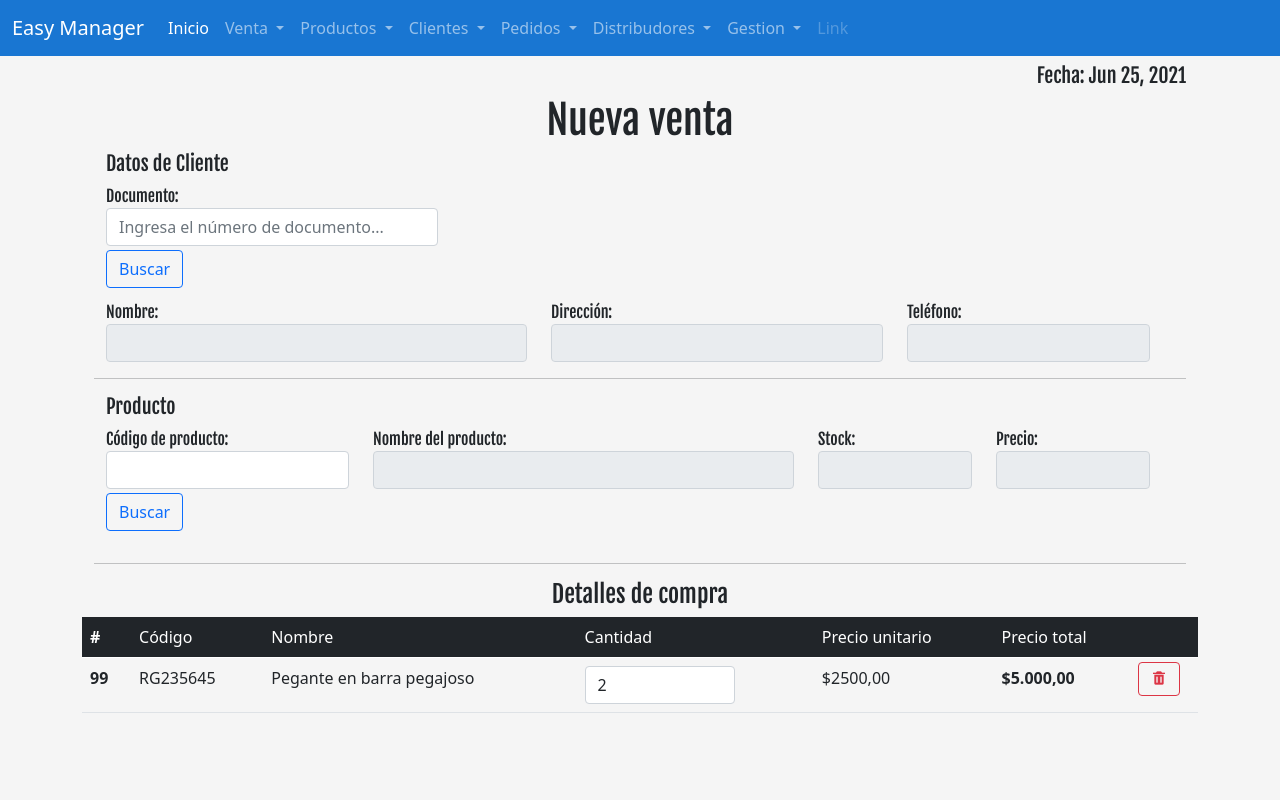
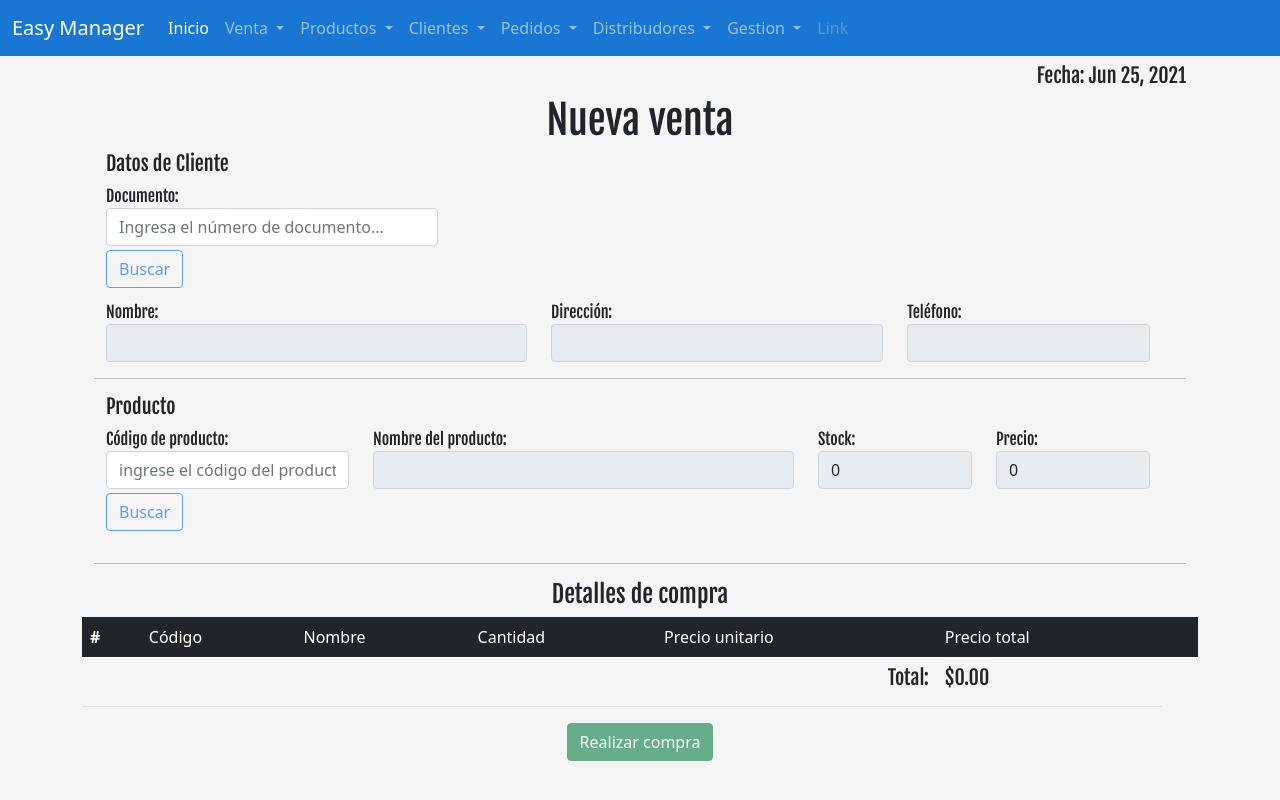
Before and after one commit to elverarroyave/easymanager-front, an Angular app: page /sales/new in a window 1280 px wide. Built offline with nearby package versions, Linux system fonts and the light colour scheme.

Commit message:
Creamos el apartado de nueva venta, con version estable

```diff
--- /dev/null
+++ b/src/app/sales/new-sale/modelSale/ProductInTable.ts
@@ -0,0 +1,21 @@
+export class ProductInTable{
+  code: string;
+  name: string;
+  amount: number;
+  unitPrice: number;
+  totalPrice: number;
+
+  constructor(
+    code: string,
+    name: string,
+    amount: number,
+    unitPrice: number,
+    totalPrice: number,
+  ){
+    this.code=code;
+    this.name=name;
+    this.amount=amount;
+    this.unitPrice=unitPrice;
+    this.totalPrice=totalPrice;
+  }
+}
--- /dev/null
+++ b/src/app/sales/new-sale/modelSale/ProductResponse.ts
@@ -0,0 +1,9 @@
+export class ProductoResponse{
+  code:string;
+  quantity:number;
+
+  constructor(code: string, quantity: number){
+    this.code = code;
+    this.quantity = quantity;
+  }
+}
--- a/src/app/sales/new-sale/new-sale.component.html
+++ b/src/app/sales/new-sale/new-sale.component.html
@@ -1,42 +1,64 @@
-<div class="container mt-2">
+<div class="container mt-2 mb-2">
   <div class="container">
     <h5 class="text" style="text-align: right">
       Fecha: {{ currentDate | date: "mediumDate" }}
     </h5>
   </div>
+
+  <div>
     <h1 class="text text-center">Nueva venta</h1>
     <div class="container row">
       <h5 class="text">Datos de Cliente</h5>
       <div class="col-md-4">
-      <form action="">
+        <form action="" [formGroup]="formGroupClient">
           <label class="text" for="">Documento:</label>
           <input
             type="text"
             class="form-control"
             placeholder="Ingresa el número de documento..."
+            formControlName="document"
+            (keyup.enter)="loadClient()"
           />
         </form>
       </div>
       <div class="mt-1 mb-1">
-      <button class="btn btn-outline-primary">Buscar</button>
+        <button
+          class="btn btn-outline-primary"
+          (click)="loadClient()"
+          [disabled]="formGroupClient.invalid"
+        >
+          Buscar
+        </button>
       </div>
     </div>
     <div class="row container mt-2">
       <div class="col-md-5">
-      <form action="">
         <label class="text" for="">Nombre:</label>
-        <input type="text" disabled="true" class="form-control" />
-      </form>
+        <input
+          type="text"
+          disabled="true"
+          class="form-control"
+          value="{{ clientRequest.name }} {{ clientRequest.lastName }}"
+        />
       </div>
       <div class="col-md-4">
         <label class="text" for="">Dirección:</label>
-      <input class="form-control" disabled="true" type="email" />
+        <input
+          class="form-control"
+          disabled="true"
+          type="email"
+          value="{{ clientRequest.email }}"
+        />
       </div>
       <div class="col-md-3">
-      <form action="">
         <label class="text" for="">Teléfono:</label>
-        <input type="phone" disabled="true" class="form-control" />
-      </form>
+        <input
+          type="phone"
+          disabled="true"
+          class="form-control"
+          value="{{ clientRequest.numPhone }}"
+        />
+      </div>
     </div>
   </div>
 
@@ -47,31 +69,52 @@
   <div class="container row">
     <h5 class="text">Producto</h5>
     <div class="col-md-3">
-      <form action="">
+      <form [formGroup]="formGroupProduct">
         <label class="text" for="">Código de producto:</label>
-        <input type="text" class="form-control" />
+        <input
+          type="text"
+          class="form-control"
+          placeholder="ingrese el código del producto..."
+          formControlName="code"
+          (keyup.enter)="loadProduct()"
+        />
       </form>
     </div>
     <div class="col-md-5">
-      <form action="">
       <label for="" class="text">Nombre del producto:</label>
-        <input type="text" class="form-control" disabled="true" />
-      </form>
+      <input
+        type="text"
+        class="form-control"
+        value="{{ productRequest.name }}"
+        disabled="true"
+      />
     </div>
     <div class="col-md-2">
-      <form action="">
       <label for="" class="text">Stock:</label>
-        <input type="number" class="form-control" disabled="true" />
-      </form>
+      <input
+        type="number"
+        class="form-control"
+        value="{{ productRequest.stock }}"
+        disabled="true"
+      />
     </div>
     <div class="col-md-2">
-      <form action="">
       <label for="" class="text">Precio:</label>
-        <input type="number" class="form-control" disabled="true" />
-      </form>
+      <input
+        type="number"
+        class="form-control"
+        value="{{ productRequest.publicPrice }}"
+        disabled="true"
+      />
     </div>
     <div class="mt-1 mb-3">
-      <button class="btn btn-outline-primary">Buscar</button>
+      <button
+        class="btn btn-outline-primary"
+        (click)="loadProduct()"
+        [disabled]="formGroupProduct.invalid"
+      >
+        Buscar
+      </button>
     </div>
   </div>
 
@@ -94,16 +137,55 @@
         </tr>
       </thead>
       <tbody>
-        <tr>
-          <th>99</th>
-          <td>RG235645</td>
-          <td>Pegante en barra pegajoso</td>
-          <td><input style="max-width: 150px;" type="number" class="form-control" value="2"></td>
-          <td>$2500,00</td>
-          <th>$5.000,00</th>
-          <td style="padding: 4px 0;"><button class="btn btn-outline-danger" style="padding-top: 4px;padding-bottom: 4px"><i class='bx bxs-trash' size="lg"  ></i></button></td>
+        <tr *ngFor="let productInTable of productsInTable; index as i">
+          <th>{{ i + 1 }}</th>
+          <td>{{ productInTable.code }}</td>
+          <td>{{ productInTable.name }}</td>
+          <td>
+            <input
+              style="max-width: 150px"
+              type="number"
+              class="form-control"
+              [value]="productInTable.amount"
+              [(ngModel)]="productInTable.amount"
+              (input)="updateTotalPriceProduct(i)"
+              min="1"
+            />
+          </td>
+          <td>{{ productInTable.unitPrice | currency: "$" }}</td>
+          <th>{{ productInTable.totalPrice | currency: "$" }}</th>
+          <td style="padding: 4px 0">
+            <button
+              class="btn btn-outline-danger"
+              style="padding-top: 4px; padding-bottom: 4px"
+              (click)="deleteProductInTable(productInTable.code)"
+            >
+              <i class="bx bxs-trash" size="lg"></i>
+            </button>
+          </td>
         </tr>
       </tbody>
+      <tfoot>
+        <tr>
+          <td></td>
+          <td></td>
+          <td></td>
+          <td></td>
+          <th><h5 class="text" style="text-align: right;">Total:</h5></th>
+          <th>
+            <h5 class="text">{{ totalSalePrice | currency: "$" }}</h5>
+          </th>
+        </tr>
+      </tfoot>
     </table>
   </div>
+  <div style="display: flex; justify-content: center">
+    <button
+      [disabled]="!isActiveBtnShopping"
+      (click)="playShopping()"
+      class="btn btn-success"
+    >
+      Realizar compra
+    </button>
   </div>
+</div>
--- a/src/app/sales/new-sale/new-sale.component.ts
+++ b/src/app/sales/new-sale/new-sale.component.ts
@@ -1,23 +1,214 @@
 import { Component, OnInit } from '@angular/core';
+import { FormBuilder, FormGroup, Validators } from '@angular/forms';
+import { ClientRequest } from 'src/app/model/ClientRequest';
+import { ProductRequest } from 'src/app/model/ProductRequest';
+import { AlertService } from 'src/app/services/alert.service';
+import { ClientsService } from 'src/app/services/clients.service';
+import { ProductsService } from 'src/app/services/products.service';
+import { SaleService } from 'src/app/services/sale.service';
 import { Tools } from 'src/app/tools/Tools';
+import Swal from 'sweetalert2';
+import { ProductInTable } from './modelSale/ProductInTable';
+import { ProductoResponse } from './modelSale/ProductResponse';
 
 @Component({
   selector: 'app-new-sale',
   templateUrl: './new-sale.component.html',
-  styleUrls: ['./new-sale.component.scss']
+  styleUrls: ['./new-sale.component.scss'],
 })
 export class NewSaleComponent implements OnInit {
+  //Formularios
+  formGroupClient: FormGroup;
+  formGroupProduct: FormGroup;
 
+  //Modelos
+  clientRequest: ClientRequest = new ClientRequest();
+  productRequest: ProductRequest = new ProductRequest();
 
   //Fecha
   currentDate: string;
-  tools:Tools = new Tools();
 
-  constructor() { }
+  //Modelo de producto en tabla
+  productsInTable: Array<ProductInTable> = new Array<ProductInTable>();
+
+  //ProductoResponse
+  productsResponse: Array<ProductoResponse> = new Array<ProductoResponse>();
+
+  //Desactivar boton realizar compra
+  isActiveBtnShopping: boolean = false;
+
+  //Total price shopping
+  totalSalePrice: number = 0;
+
+  //Herramienta
+  tools: Tools = new Tools();
+
+  constructor(
+    private clientsService: ClientsService,
+    private productService: ProductsService,
+    private saleService: SaleService,
+    private fb: FormBuilder,
+    private alert: AlertService
+  ) {}
 
   ngOnInit(): void {
-    this.currentDate =  new Date().toString();
+    this.currentDate = new Date().toString();
+
+    //Cargamos los formularios
+    this.formClient();
+    this.formProduct();
   }
 
+  ngDoCheck() {
+    //ActiveBtnShopping
+    this.isActiveBtnShopping =
+      this.productsInTable.length != 0 && this.clientRequest.id != 0;
+    console.log('ngDoCheck');
+  }
 
+  //formulario de cliente
+  private formClient() {
+    this.formGroupClient = this.fb.group({
+      document: ['', Validators.required],
+    });
+  }
+
+  private formProduct() {
+    this.formGroupProduct = this.fb.group({
+      code: ['', Validators.required],
+    });
+  }
+
+  loadClient() {
+    const numDocument = this.formGroupClient.value.document;
+    this.clientsService.findByDocument(numDocument).subscribe(
+      (data) => {
+        this.clientRequest = data.content[0];
+        console.log(this.clientRequest);
+      },
+      (err) => {
+        console.log(err);
+        this.alert.infoAlet('Cliente no encontrado', `${err.error}`);
+      }
+    );
+  }
+
+  loadProduct() {
+    const code = this.formGroupProduct.value.code;
+    this.productService.findByCode(code).subscribe(
+      (data) => {
+        this.productRequest = data.content[0];
+        this.formGroupProduct.reset();
+        this.addProductInTable(this.productRequest);
+      },
+      (err) => {
+        this.alert.infoAlet('Opss', `${err.error}`);
+      }
+    );
+  }
+
+  addProductInTable(product: ProductRequest) {
+    //Coroborar si el producto esta añadido.
+    let exist: boolean = false;
+    this.productsInTable.forEach((p) => {
+      if (p.code == product.code) {
+        p.amount += 1;
+        p.totalPrice = p.unitPrice * p.amount;
+        exist = true;
+      }
+    });
+
+    if (!exist) {
+      let productInTable = new ProductInTable(
+        product.code,
+        product.name,
+        1,
+        product.publicPrice,
+        product.publicPrice
+      );
+      this.productsInTable.push(productInTable);
+    }
+    this.updateTotal();
+  }
+
+  playShopping() {
+    Swal.fire({
+      title: '¿Realizar compra?',
+      confirmButtonText: `Vender`,
+      showDenyButton: true,
+      denyButtonText: `Cancelar`,
+      icon: 'info',
+    }).then((result) => {
+      if (result.isConfirmed) {
+        this.createShopping();
+        Swal.fire('Compra Realizada!', '', 'success');
+      } else if (result.isDenied) {
+        Swal.fire('No eliminado', '', 'warning');
+      }
+    });
+  }
+
+  private createShopping() {
+    this.productsResponse.length = 0;
+    this.productsInTable.forEach((productInTable) => {
+      let productResponse: ProductoResponse = new ProductoResponse(
+        productInTable.code,
+        productInTable.amount
+      );
+      this.productsResponse.push(productResponse);
+    });
+    console.log('client: ' + this.clientRequest.numDocument);
+    console.log(this.productsResponse);
+
+    this.saleService
+      .createSale(this.clientRequest.numDocument, this.productsResponse)
+      .subscribe(
+        (data) => {
+          this.alert.successAlet('Venta exitosa!', '');
+          this.productsInTable.length = 0;
+          this.clientRequest = new ClientRequest();
+          this.productRequest = new ProductRequest();
+          this.totalSalePrice=0;
+          this.formGroupClient.reset;
+        },
+        (err) => {
+          console.log(err);
+          this.alert.infoAlet('Stock Insuficiente', err.error);
+        }
+      );
+  }
+
+  deleteProductInTable(code: string) {
+    Swal.fire({
+      title: 'Eliminar producto de la lista?',
+      confirmButtonText: `Eliminar`,
+      confirmButtonColor: '#ea5455',
+      showDenyButton: true,
+      denyButtonText: `Cancelar`,
+      denyButtonColor: '#6e7d88',
+    }).then((result) => {
+      /* Read more about isConfirmed, isDenied below */
+      if (result.isConfirmed) {
+        this.productsInTable = this.productsInTable.filter(
+          (p) => p.code != code
+        );
+        Swal.fire('Eliminado!', '', 'warning');
+        this.updateTotal();
+      } else if (result.isDenied) {
+        Swal.fire('No eliminado', '', 'info');
+      }
+    });
+  }
+
+  updateTotalPriceProduct(index: number) {
+    this.productsInTable[index].totalPrice =
+      this.productsInTable[index].unitPrice *
+      this.productsInTable[index].amount;
+    this.updateTotal();
+  }
+
+  updateTotal() {
+    this.totalSalePrice = 0;
+    this.productsInTable.forEach((p) => (this.totalSalePrice += p.totalPrice));
+  }
 }
--- a/src/app/services/clients.service.ts
+++ b/src/app/services/clients.service.ts
@@ -23,7 +23,7 @@ export class ClientsService {
   }
 
   public findByDocument(numDocument: string){
-    return this.httpClient.get<any>(this.httpClient + 'document' + numDocument);
+    return this.httpClient.get<any>(this.URLClient + 'document/' + numDocument);
   }
 
   public updateClient(id: number, client:Client){
--- a/src/app/services/products.service.ts
+++ b/src/app/services/products.service.ts
@@ -31,4 +31,8 @@ export class ProductsService {
     return this.httpClient.delete(this.productsURL + id);
   }
 
+  public findByCode(code:string): Observable<any>{
+    return this.httpClient.get<any>(this.productsURL + 'code/' + code);
+  }
+
 }
```
Also changed, not shown: src/app/services/sale.service.ts (added, +17 -0 lines), 1 other file (tests, documents, lock files or other folders). Lines whose indentation alone changed are shown as unchanged.
